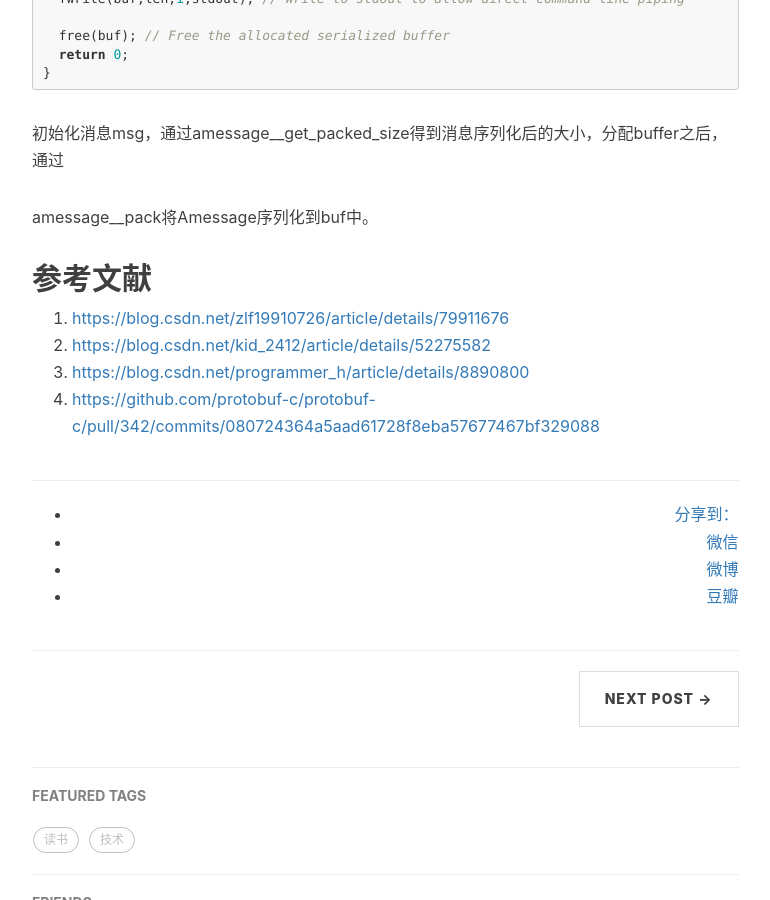
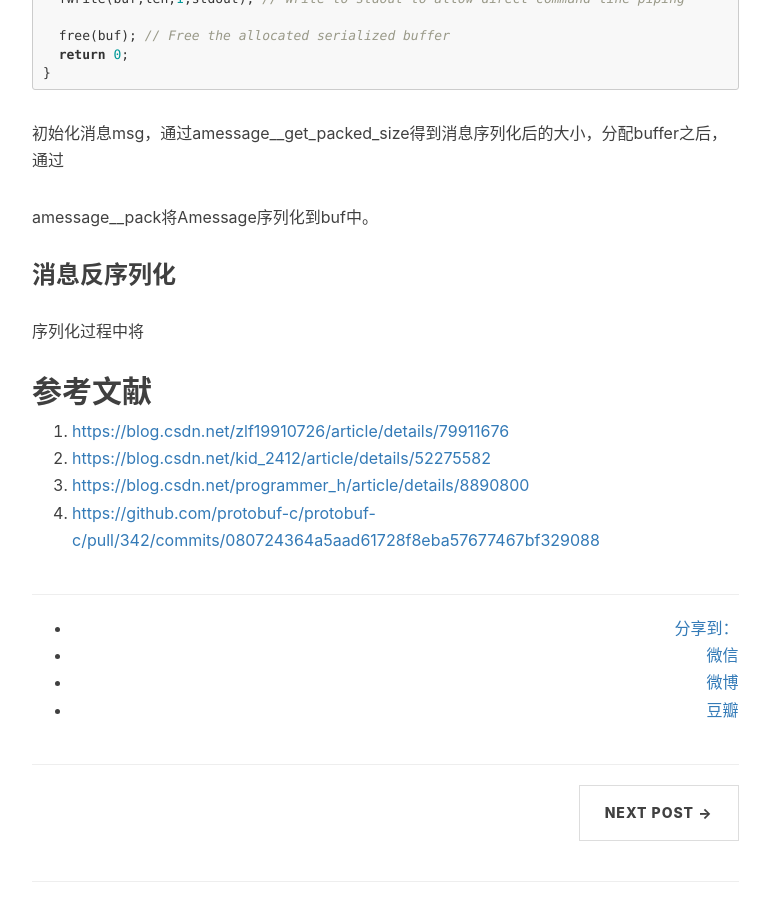
Before and after one commit to kuangtu/kuangtu.github.io, a Jekyll site: the page built from _posts/2018-01-01-protobuf-c.markdown, in a window 1280 px wide and 900 px high, scrolled down 4084 px. Shown: the whole window, without its empty margins (233-1003 px from the left). Built offline with Jekyll 4.4.1, drawn with Linux system fonts in a browser that asks for light colours; nearby versions of some CDN libraries; comment, search, counter and statistics services are not loaded.

Commit message:
protobuf-c

```diff
--- a/_posts/2018-01-01-protobuf-c.markdown
+++ b/_posts/2018-01-01-protobuf-c.markdown
@@ -174,10 +174,11 @@ int main (int argc, const char * argv[])
 
 amessage__pack将Amessage序列化到buf中。
 
+### 消息反序列化
 
+序列化过程中将
 
 ## 参考文献
-
 1. <https://blog.csdn.net/zlf19910726/article/details/79911676>
 2. <https://blog.csdn.net/kid_2412/article/details/52275582>
 3. <https://blog.csdn.net/programmer_h/article/details/8890800>
```
